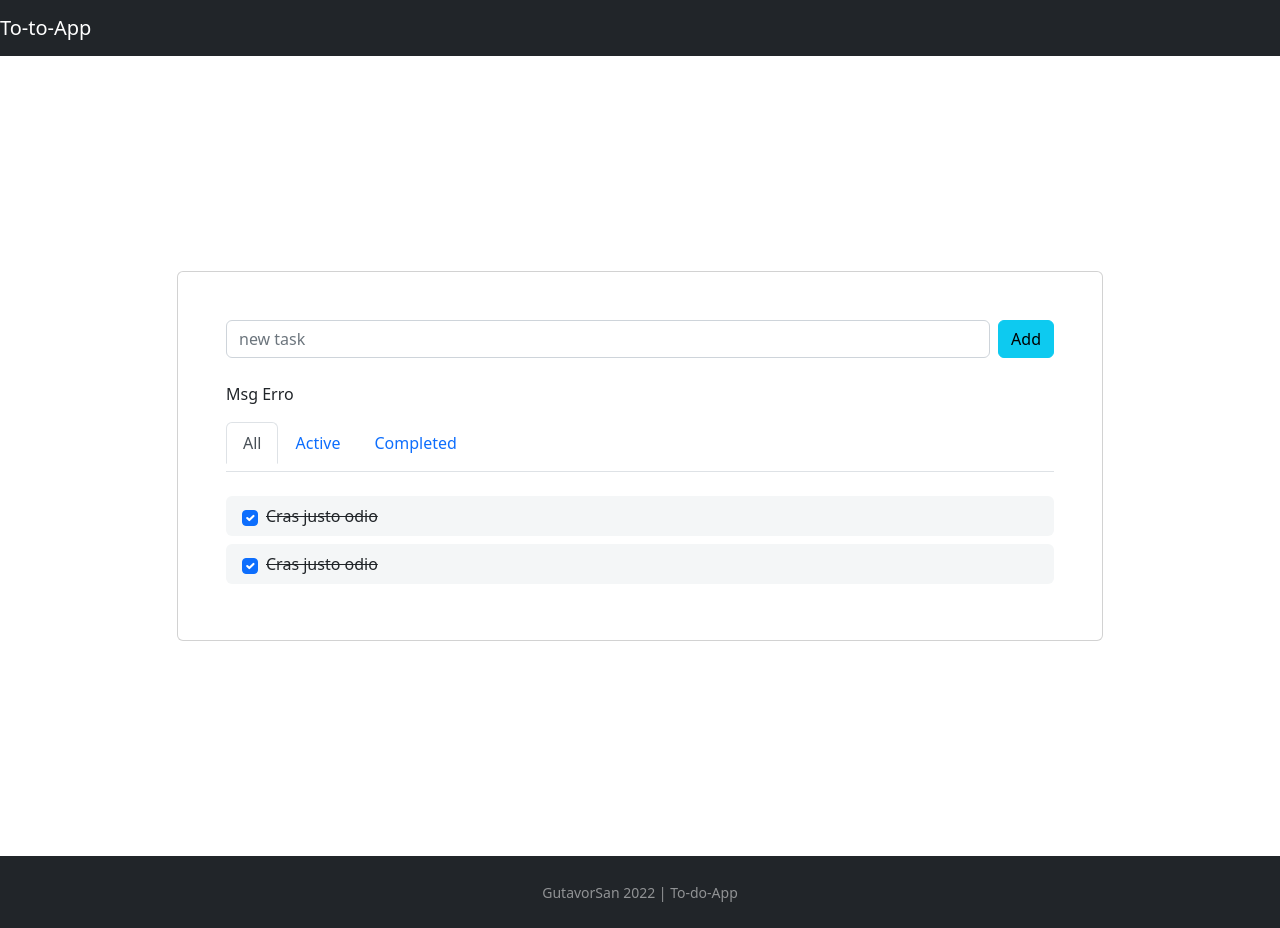
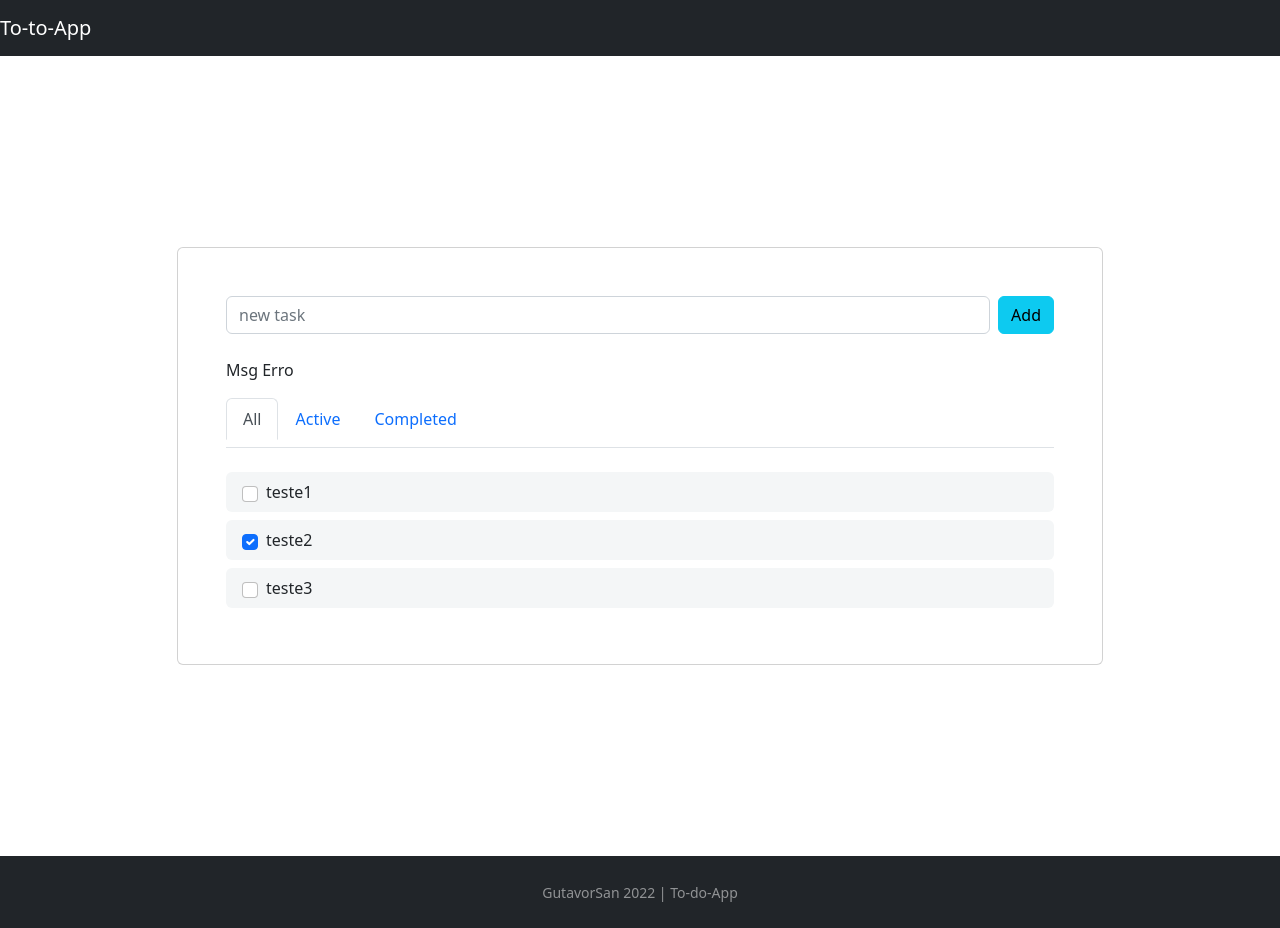
Before and after one commit to gustavorsan/-DEV-inPhilipsS11To-Do-App, an Angular app: page / in a window 1280 px wide. Built offline with nearby package versions, Linux system fonts and the light colour scheme.

Commit message:
implementação da list

```diff
--- a/src/app/pages/to-do-app/components/task/task.component.html
+++ b/src/app/pages/to-do-app/components/task/task.component.html
@@ -1,5 +1,5 @@
 <li class="list-group-item d-flex align-items-center border-0 mb-2 rounded"
 style="background-color: #f4f6f7;">
-<input class="form-check-input me-2" type="checkbox" value="" aria-label="..." checked />
-<s>Cras justo odio</s>
+  <input class="form-check-input me-2" type="checkbox" value="" aria-label="..." [checked]="completed" />
+  <span >{{name}}</span>
 </li>
--- a/src/app/pages/to-do-app/components/task/task.component.ts
+++ b/src/app/pages/to-do-app/components/task/task.component.ts
@@ -1,4 +1,4 @@
-import { Component } from '@angular/core';
+import { Component, Input } from '@angular/core';
 
 @Component({
   selector: 'tdapp-task',
@@ -6,5 +6,6 @@ import { Component } from '@angular/core';
   styleUrls: ['./task.component.css']
 })
 export class TaskComponent {
-
+  @Input() name = '';
+  @Input() completed = false;
 }
--- a/src/app/pages/to-do-app/components/to-do-list/to-do-list.component.html
+++ b/src/app/pages/to-do-app/components/to-do-list/to-do-list.component.html
@@ -3,8 +3,7 @@
               <div class="tab-pane fade show active" id="ex1-tabs-1" role="tabpanel"
                 aria-labelledby="ex1-tab-1">
                 <ul class="list-group mb-0">
-                  <tdapp-task></tdapp-task>
-                  <tdapp-task></tdapp-task>
+                  <tdapp-task *ngFor="let task of tasks" [name]="task.name" [completed]="task.completed"></tdapp-task>
                 </ul>
               </div>
             </div>
--- a/src/app/pages/to-do-app/components/to-do-list/to-do-list.component.ts
+++ b/src/app/pages/to-do-app/components/to-do-list/to-do-list.component.ts
@@ -1,4 +1,5 @@
-import { Component } from '@angular/core';
+import { Component, Input } from '@angular/core';
+import { Task } from '../../model/task.model';
 
 @Component({
   selector: 'tdapp-to-do-list',
@@ -6,5 +7,5 @@ import { Component } from '@angular/core';
   styleUrls: ['./to-do-list.component.css']
 })
 export class ToDoListComponent {
-
+  @Input() tasks:Task[] = [];
 }
--- /dev/null
+++ b/src/app/pages/to-do-app/model/task.model.ts
@@ -0,0 +1,3 @@
+export class Task{
+  constructor(public name: string,public completed:boolean){}
+}
--- a/src/app/pages/to-do-app/to-do-app.component.html
+++ b/src/app/pages/to-do-app/to-do-app.component.html
@@ -6,13 +6,8 @@
         <div class="card">
           <div class="card-body p-5">
             <tdapp-input></tdapp-input>
-
-
            <tdapp-nav></tdapp-nav>
-
-           <tdapp-to-do-list></tdapp-to-do-list>
-
-
+           <tdapp-to-do-list [tasks]="tasks"></tdapp-to-do-list>
           </div>
         </div>
 
--- a/src/app/pages/to-do-app/to-do-app.component.ts
+++ b/src/app/pages/to-do-app/to-do-app.component.ts
@@ -1,4 +1,5 @@
 import { Component } from '@angular/core';
+import { Task } from './model/task.model';
 
 @Component({
   selector: 'tdapp-to-do-app',
@@ -6,5 +7,5 @@ import { Component } from '@angular/core';
   styleUrls: ['./to-do-app.component.css']
 })
 export class ToDoAppComponent {
-
+  tasks:Task[] =[new Task('teste1',false),new Task('teste2',true),new Task('teste3',false)]
 }
```
